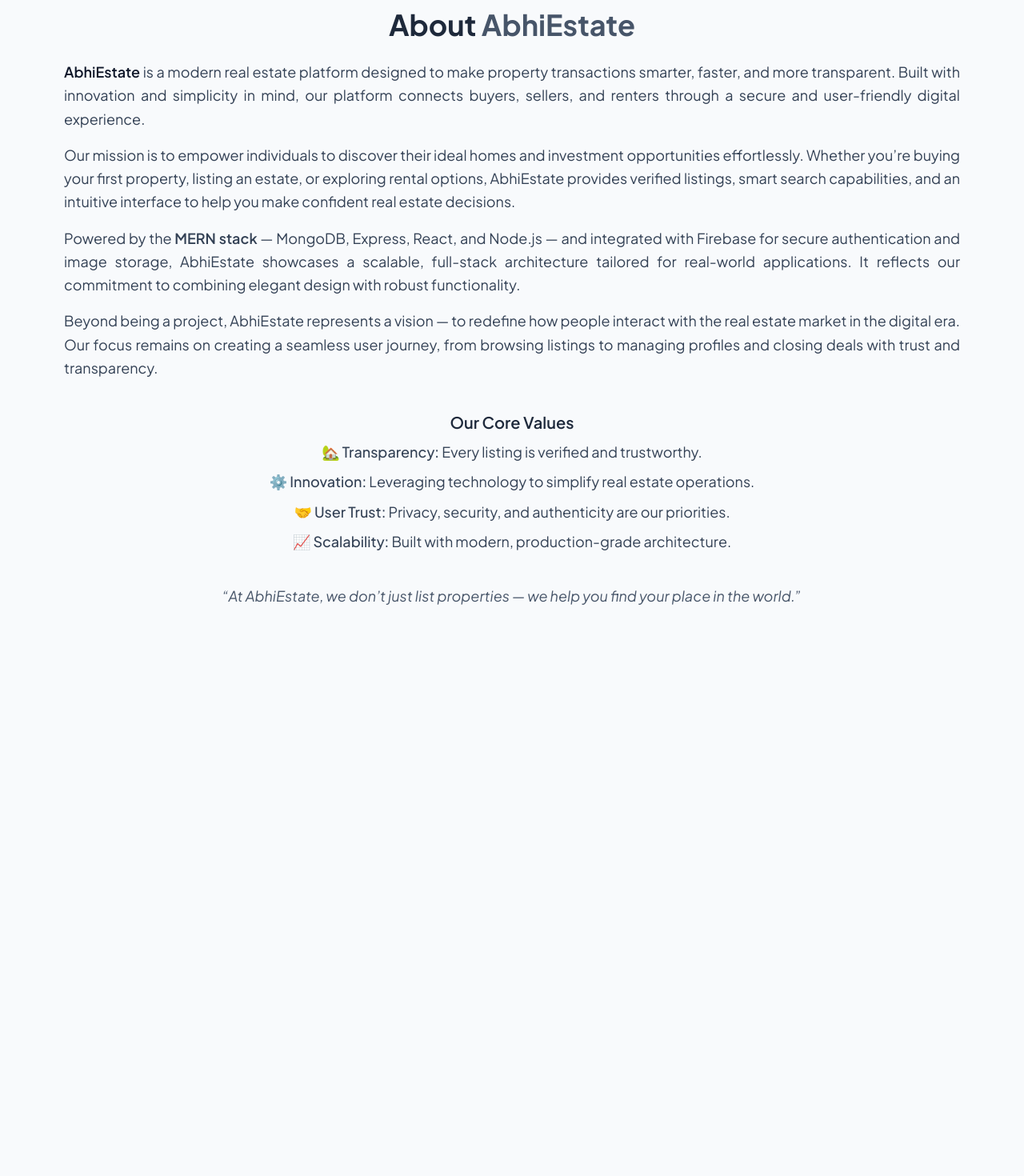
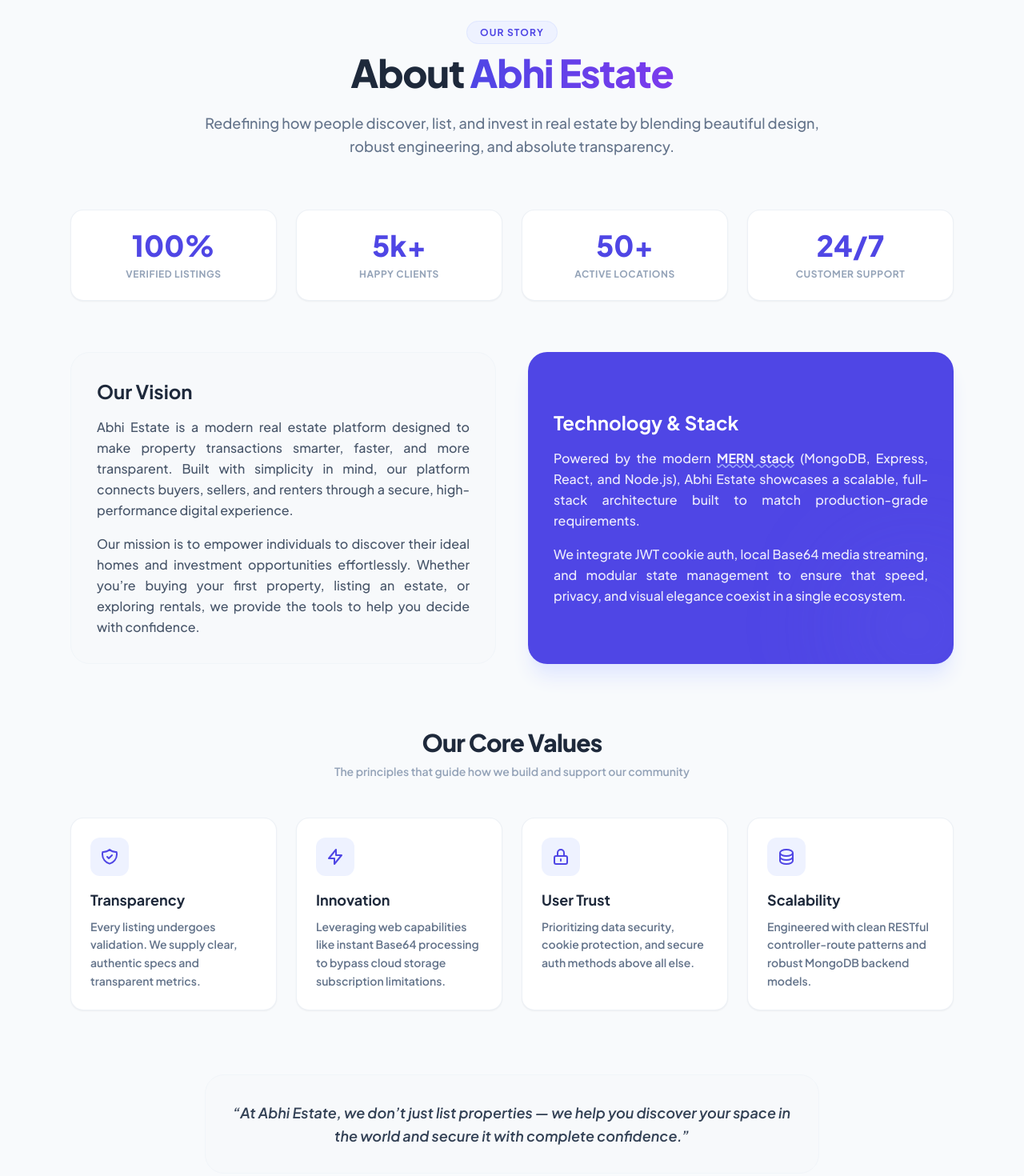
Before and after one commit to abhi-2029/mern-estate, a React (Vite) app in the folder client/: page /about in a window 1280 px wide. Shown: the part 106-1576 px from the top of the page at 80% size. Before the commit the page ends 913 px from the top, so only its background shows below. Built offline with nearby package versions, Linux system fonts and the light colour scheme; no server answers.

Commit message:
Redesign About page to a premium, dark-mode compatible interface

```diff
--- a/client/src/pages/About.jsx
+++ b/client/src/pages/About.jsx
@@ -1,56 +1,119 @@
 export default function About() {
   return (
-    <div className="px-4 py-12 max-w-6xl mx-auto text-slate-700">
-      <h1 className="text-4xl font-bold mb-6 text-center text-slate-800">
-        About <span className="text-slate-600">AbhiEstate</span>
-      </h1>
-
-      <p className="mb-4 text-lg leading-relaxed text-justify">
-        <span className="font-semibold text-slate-900">AbhiEstate</span> is a
-        modern real estate platform designed to make property transactions
-        smarter, faster, and more transparent. Built with innovation and
-        simplicity in mind, our platform connects buyers, sellers, and renters
-        through a secure and user-friendly digital experience.
-      </p>
-
-      <p className="mb-4 text-lg leading-relaxed text-justify">
-        Our mission is to empower individuals to discover their ideal homes and
-        investment opportunities effortlessly. Whether you’re buying your first
-        property, listing an estate, or exploring rental options, AbhiEstate
-        provides verified listings, smart search capabilities, and an intuitive
-        interface to help you make confident real estate decisions.
-      </p>
-
-      <p className="mb-4 text-lg leading-relaxed text-justify">
-        Powered by the <span className="font-semibold">MERN stack</span> — MongoDB,
-        Express, React, and Node.js — and integrated with Firebase for secure
-        authentication and image storage, AbhiEstate showcases a scalable,
-        full-stack architecture tailored for real-world applications. It reflects
-        our commitment to combining elegant design with robust functionality.
-      </p>
-
-      <p className="mb-4 text-lg leading-relaxed text-justify">
-        Beyond being a project, AbhiEstate represents a vision — to redefine how
-        people interact with the real estate market in the digital era. Our focus
-        remains on creating a seamless user journey, from browsing listings to
-        managing profiles and closing deals with trust and transparency.
-      </p>
-
-      <div className="mt-10 text-center">
-        <h2 className="text-xl font-semibold text-slate-800 mb-2">
-          Our Core Values
-        </h2>
-        <ul className="text-lg leading-relaxed space-y-2 text-slate-700">
-          <li>🏡 <span className="font-medium">Transparency:</span> Every listing is verified and trustworthy.</li>
-          <li>⚙️ <span className="font-medium">Innovation:</span> Leveraging technology to simplify real estate operations.</li>
-          <li>🤝 <span className="font-medium">User Trust:</span> Privacy, security, and authenticity are our priorities.</li>
-          <li>📈 <span className="font-medium">Scalability:</span> Built with modern, production-grade architecture.</li>
-        </ul>
+    <div className='py-16 max-w-6xl mx-auto px-6 text-slate-700 dark:text-slate-300 transition-colors duration-300'>
+      {/* Hero Section */}
+      <div className='text-center max-w-3xl mx-auto mb-16'>
+        <span className='px-4 py-1.5 bg-indigo-50 dark:bg-indigo-950/40 text-indigo-600 dark:text-indigo-400 text-xs font-bold uppercase tracking-widest rounded-full border border-indigo-100 dark:border-indigo-900/40'>
+          Our Story
+        </span>
+        <h1 className='text-4xl sm:text-5xl font-extrabold text-slate-800 dark:text-slate-100 tracking-tight mt-4 mb-6'>
+          About <span className='bg-gradient-to-r from-indigo-600 to-violet-600 bg-clip-text text-transparent'>Abhi Estate</span>
+        </h1>
+        <p className='text-lg text-slate-500 dark:text-slate-400 leading-relaxed font-medium'>
+          Redefining how people discover, list, and invest in real estate by blending beautiful design, robust engineering, and absolute transparency.
+        </p>
       </div>
 
-      <div className="mt-10 text-center">
-        <p className="italic text-slate-600 text-lg">
-          “At AbhiEstate, we don’t just list properties — we help you find your place in the world.”
+      {/* Stats Dashboard */}
+      <div className='grid grid-cols-2 lg:grid-cols-4 gap-6 mb-16'>
+        {[
+          { label: 'Verified Listings', val: '100%' },
+          { label: 'Happy Clients', val: '5k+' },
+          { label: 'Active Locations', val: '50+' },
+          { label: 'Customer Support', val: '24/7' },
+        ].map(({ label, val }) => (
+          <div key={label} className='p-6 bg-white dark:bg-slate-900 border border-slate-200/60 dark:border-slate-800/80 rounded-2xl shadow-sm text-center transform hover:-translate-y-1 transition-all duration-300'>
+            <p className='text-3xl sm:text-4xl font-black text-indigo-600 dark:text-indigo-400'>{val}</p>
+            <p className='text-xs font-bold uppercase tracking-wider text-slate-400 dark:text-slate-500 mt-2'>{label}</p>
+          </div>
+        ))}
+      </div>
+
+      {/* Main Philosophy Sections */}
+      <div className='grid md:grid-cols-2 gap-10 items-stretch mb-20'>
+        <div className='p-8 bg-slate-50/50 dark:bg-slate-900/30 border border-slate-100 dark:border-slate-800/40 rounded-3xl flex flex-col justify-center'>
+          <h2 className='text-2xl font-bold text-slate-800 dark:text-slate-100 mb-4'>Our Vision</h2>
+          <p className='text-base leading-relaxed text-justify mb-4 font-medium text-slate-600 dark:text-slate-400'>
+            Abhi Estate is a modern real estate platform designed to make property transactions smarter, faster, and more transparent. Built with simplicity in mind, our platform connects buyers, sellers, and renters through a secure, high-performance digital experience.
+          </p>
+          <p className='text-base leading-relaxed text-justify font-medium text-slate-600 dark:text-slate-400'>
+            Our mission is to empower individuals to discover their ideal homes and investment opportunities effortlessly. Whether you’re buying your first property, listing an estate, or exploring rentals, we provide the tools to help you decide with confidence.
+          </p>
+        </div>
+
+        <div className='p-8 bg-indigo-600 dark:bg-indigo-950/20 text-white dark:text-indigo-300 rounded-3xl flex flex-col justify-center shadow-xl shadow-indigo-100 dark:shadow-none relative overflow-hidden'>
+          <div className='absolute -right-10 -bottom-10 w-44 h-44 bg-indigo-500/20 dark:bg-indigo-900/20 rounded-full blur-3xl'></div>
+          <h2 className='text-2xl font-bold text-white mb-4'>Technology & Stack</h2>
+          <p className='text-base leading-relaxed text-justify mb-4 opacity-90 font-medium'>
+            Powered by the modern <span className='font-bold underline decoration-wavy decoration-indigo-300'>MERN stack</span> (MongoDB, Express, React, and Node.js), Abhi Estate showcases a scalable, full-stack architecture built to match production-grade requirements.
+          </p>
+          <p className='text-base leading-relaxed text-justify opacity-90 font-medium'>
+            We integrate JWT cookie auth, local Base64 media streaming, and modular state management to ensure that speed, privacy, and visual elegance coexist in a single ecosystem.
+          </p>
+        </div>
+      </div>
+
+      {/* Core Values Section */}
+      <div className='mb-20'>
+        <div className='text-center mb-12'>
+          <h2 className='text-3xl font-extrabold text-slate-800 dark:text-slate-100 tracking-tight'>Our Core Values</h2>
+          <p className='text-sm text-slate-400 dark:text-slate-500 font-semibold mt-2'>The principles that guide how we build and support our community</p>
+        </div>
+
+        <div className='grid md:grid-cols-2 lg:grid-cols-4 gap-6'>
+          {[
+            {
+              title: 'Transparency',
+              desc: 'Every listing undergoes validation. We supply clear, authentic specs and transparent metrics.',
+              icon: (
+                <svg className='w-6 h-6' fill='none' stroke='currentColor' viewBox='0 0 24 24'>
+                  <path strokeLinecap='round' strokeLinejoin='round' strokeWidth='2' d='M9 12l2 2 4-4m5.618-4.016A11.955 11.955 0 0112 2.944a11.955 11.955 0 01-8.618 3.04A12.02 12.02 0 003 9c0 5.591 3.824 10.29 9 11.622 5.176-1.332 9-6.03 9-11.622 0-1.042-.133-2.052-.382-3.016z' />
+                </svg>
+              ),
+            },
+            {
+              title: 'Innovation',
+              desc: 'Leveraging web capabilities like instant Base64 processing to bypass cloud storage subscription limitations.',
+              icon: (
+                <svg className='w-6 h-6' fill='none' stroke='currentColor' viewBox='0 0 24 24'>
+                  <path strokeLinecap='round' strokeLinejoin='round' strokeWidth='2' d='M13 10V3L4 14h7v7l9-11h-7z' />
+                </svg>
+              ),
+            },
+            {
+              title: 'User Trust',
+              desc: 'Prioritizing data security, cookie protection, and secure auth methods above all else.',
+              icon: (
+                <svg className='w-6 h-6' fill='none' stroke='currentColor' viewBox='0 0 24 24'>
+                  <path strokeLinecap='round' strokeLinejoin='round' strokeWidth='2' d='M12 15v2m-6 4h12a2 2 0 002-2v-6a2 2 0 00-2-2H6a2 2 0 00-2 2v6a2 2 0 002 2zm10-10V7a4 4 0 00-8 0v4h8z' />
+                </svg>
+              ),
+            },
+            {
+              title: 'Scalability',
+              desc: 'Engineered with clean RESTful controller-route patterns and robust MongoDB backend models.',
+              icon: (
+                <svg className='w-6 h-6' fill='none' stroke='currentColor' viewBox='0 0 24 24'>
+                  <path strokeLinecap='round' strokeLinejoin='round' strokeWidth='2' d='M4 7v10c0 2.21 3.582 4 8 4s8-1.79 8-4V7M4 7c0 2.21 3.582 4 8 4s8-1.79 8-4M4 7c0-2.21 3.582-4 8-4s8 1.79 8 4m0 5c0 2.21-3.582 4-8 4s-8-1.79-8-4' />
+                </svg>
+              ),
+            },
+          ].map(({ title, desc, icon }) => (
+            <div key={title} className='p-6 bg-white dark:bg-slate-900 border border-slate-200/60 dark:border-slate-800/80 rounded-2xl shadow-sm hover:shadow-md transition-all duration-300'>
+              <div className='p-3 bg-indigo-50 dark:bg-indigo-950/40 text-indigo-600 dark:text-indigo-400 rounded-xl w-fit mb-4'>
+                {icon}
+              </div>
+              <h3 className='text-lg font-bold text-slate-800 dark:text-slate-100 mb-2'>{title}</h3>
+              <p className='text-sm text-slate-500 dark:text-slate-400 leading-relaxed font-semibold'>{desc}</p>
+            </div>
+          ))}
+        </div>
+      </div>
+
+      {/* Quote Testimonial */}
+      <div className='bg-slate-50/50 dark:bg-slate-900/30 border border-slate-100 dark:border-slate-800/40 rounded-3xl p-8 max-w-3xl mx-auto text-center'>
+        <p className='italic text-lg font-semibold text-slate-700 dark:text-slate-300 leading-relaxed'>
+          “At Abhi Estate, we don’t just list properties — we help you discover your space in the world and secure it with complete confidence.”
         </p>
       </div>
     </div>
```
